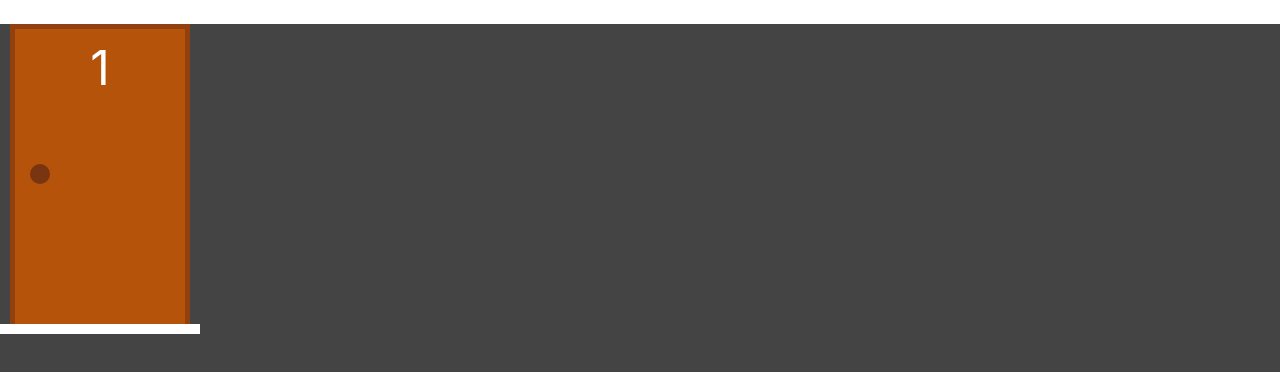
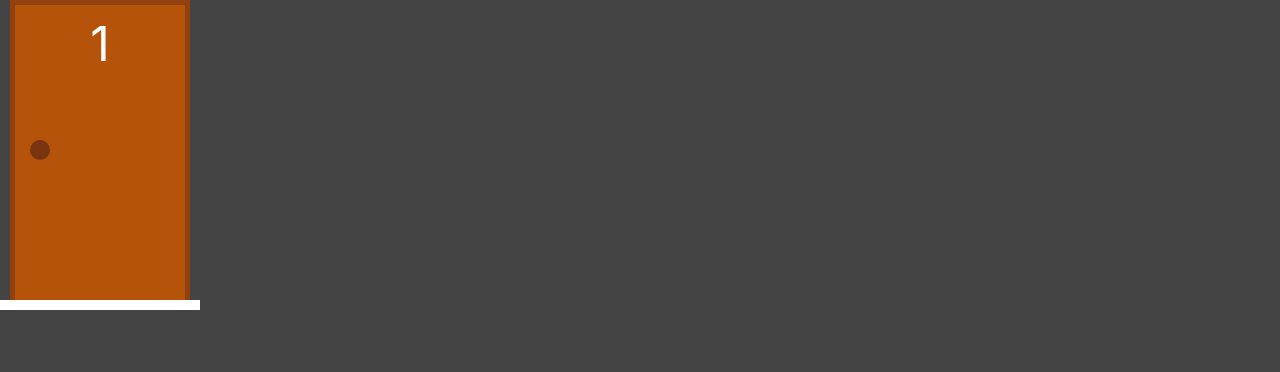
Before and after one commit to brunordgs/doors, a Next.js app: page / in a window 1280 px wide. Shown: the top 372 px of the page. Built offline with nearby package versions, Linux system fonts and the light colour scheme.

Commit message:
Insert toggle select, check out later

```diff
--- a/src/components/Door.tsx
+++ b/src/components/Door.tsx
@@ -1,4 +1,4 @@
-import { FormEvent } from 'react';
+import { useState } from 'react';
 import DoorModel from '../models/door';
 import { classNames } from '../utilities/classes';
 
@@ -8,7 +8,9 @@ interface Props {
 }
 
 export default function Door({ value, onChange }: Props) {
-	function toggleSelect(e: FormEvent) {
+	const [selected, isSelected] = useState(false);
+
+	function toggleSelect() {
 		onChange(value.toggleSelect());
 	}
 
--- a/src/pages/index.tsx
+++ b/src/pages/index.tsx
@@ -7,8 +7,7 @@ export default function Home() {
 
 	return (
 		<div className="flex flex-col">
-			<input type="text" />
-			<Door value={firstDoor} onChange={(newDoor) => console.log(newDoor)} />
+			<Door value={firstDoor} onChange={(newDoor) => setFirstDoor(newDoor)} />
 		</div>
 	);
 }
```
